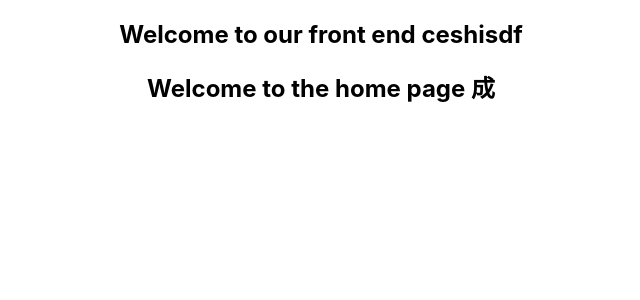
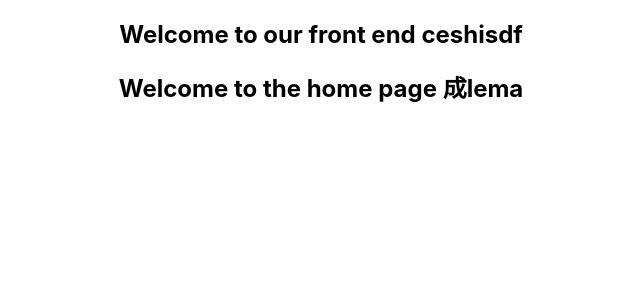
Before and after one commit to wanjj0325/sbr-client, a React (Create React App) app: page / in a window 1280 px wide. Shown: the top 300 px of the page, without its empty margins (319-959 px from the left). Built offline with nearby package versions, Linux system fonts and the light colour scheme.

Commit message:
发生的

```diff
--- a/src/Home.js
+++ b/src/Home.js
@@ -3,7 +3,7 @@ import React from 'react'
 const Home = () => {
   return (
     <div>
-      <h2>Welcome to the home page  成</h2>
+      <h2>Welcome to the home page  成lema</h2>
     </div>
   )
 }
```
